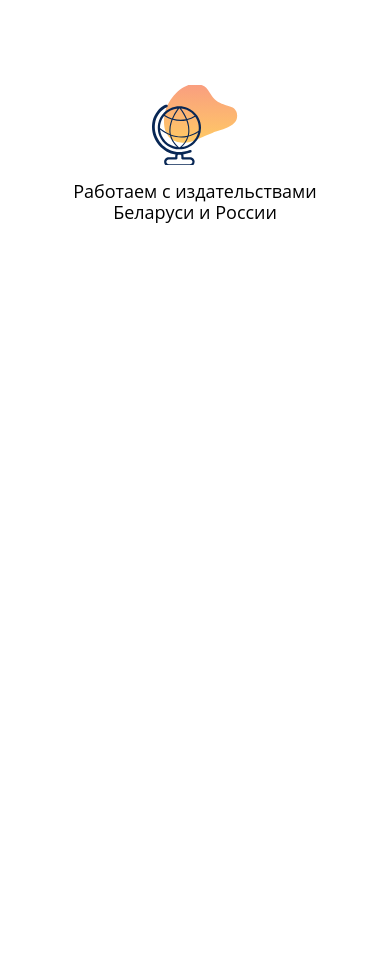
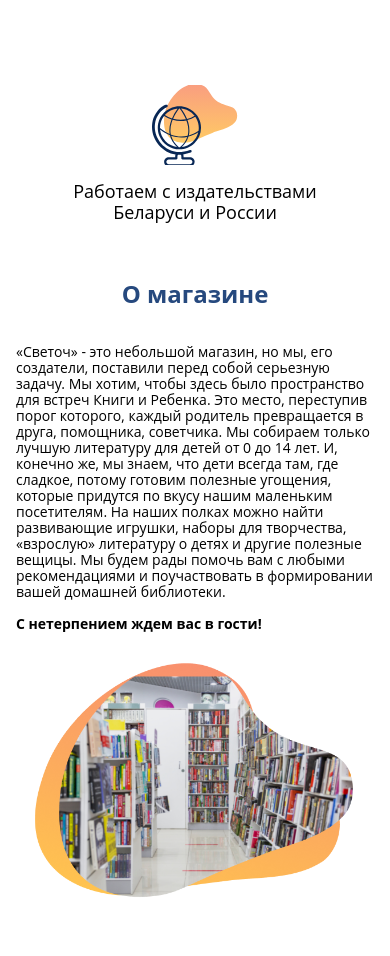
Before and after one commit to alexius90e/alterwebtasks, a website built with webpack: page index.html in a window 390 px wide. Shown: the part 893-1849 px from the top of the page. Before the commit the page ends 1158 px from the top, so only its background shows below. Built offline with nearby package versions, Linux system fonts and the light colour scheme; files whose address does not match are found by name.

Commit message:
Task-1: Added about  block

```diff
--- a/index.html
+++ b/index.html
@@ -53,6 +53,29 @@
           </div>
         </div>
       </section>
+
+      <section class="about" id="about">
+        <h2 class="about__heading">О магазине</h2>
+        <p class="about__text">
+          «Светоч» - это небольшой магазин, но мы, его создатели, поставили
+          перед собой серьезную задачу. Мы хотим, чтобы здесь было пространство
+          для встреч Книги и Ребенка. Это место, переступив порог которого,
+          каждый родитель превращается в друга, помощника, советчика. Мы
+          собираем только лучшую литературу для детей от 0 до 14 лет. И, конечно
+          же, мы знаем, что дети всегда там, где сладкое, потому готовим
+          полезные угощения, которые придутся по вкусу нашим маленьким
+          посетителям. На наших полках можно найти развивающие игрушки, наборы
+          для творчества, «взрослую» литературу о детях и другие полезные
+          вещицы. Мы будем рады помочь вам с любыми рекомендациями и
+          поучаствовать в формировании вашей домашней библиотеки.
+          <br />
+          <br />
+          <b>С нетерпением ждем вас в гости!</b>
+        </p>
+        <div class="about__image">
+          <img src="/src/assets/about/about.png" alt="">
+        </div>
+      </section>
     </main>
 
     <footer></footer>
--- /dev/null
+++ b/src/scss/layouts/l-about.scss
@@ -0,0 +1,64 @@
+.about {
+  display: flex;
+  align-items: center;
+  flex-wrap: wrap;
+  gap: 3.75rem;
+  padding: 4.375rem 7.8125rem 4.25rem;
+
+  @media (max-width: 1200px) {
+    gap: 0.75rem;
+    padding: 3.125rem 2.625rem 6.5rem;
+  }
+
+  @media (max-width: 768px) {
+    display: block;
+    padding: 0.875rem 1rem 2.875rem;
+  }
+
+  &__heading {
+    flex: 1 0 100%;
+    margin-bottom: 0;
+
+    @media (max-width: 1200px) {
+      margin-bottom: 2.25rem;
+    }
+
+    @media (max-width: 768px) {
+      margin-bottom: 2.25rem;
+    }
+  }
+
+  &__text {
+    flex: 1 0 calc(60% - 3.75rem);
+    margin: 0;
+    font-weight: 500;
+    font-size: 1.25rem;
+    line-height: 1.5rem;
+
+    @media (max-width: 1024px) {
+      flex: 1 0 calc(60% - 0.75rem);
+      font-size: 1rem;
+      line-height: 1.1875rem;
+    }
+
+    @media (max-width: 768px) {
+      font-size: 0.875rem;
+      line-height: 1rem;
+    }
+  }
+
+  &__image {
+    flex: 1 0 40%;
+
+    & > img {
+      width: 100%;
+      height: auto;
+    }
+
+    @media (max-width: 1024px) {
+    }
+
+    @media (max-width: 768px) {
+    }
+  }
+}
--- a/src/scss/layouts/layuots.scss
+++ b/src/scss/layouts/layuots.scss
@@ -1,2 +1,3 @@
 @use './l-header.scss';
-@use './l-advantages.scss'
+@use './l-advantages.scss';
+@use './l-about.scss';
```
Also changed, not shown: src/assets/about/about.png (added).
